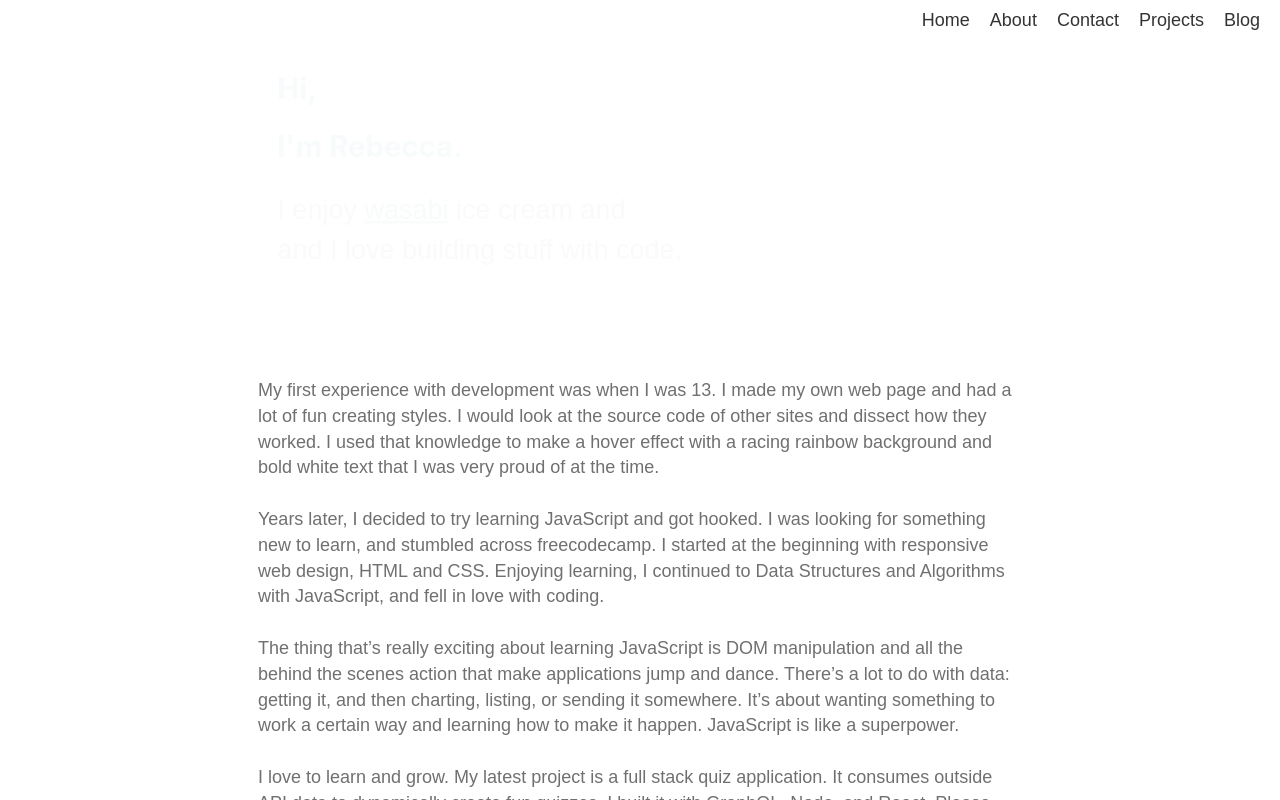
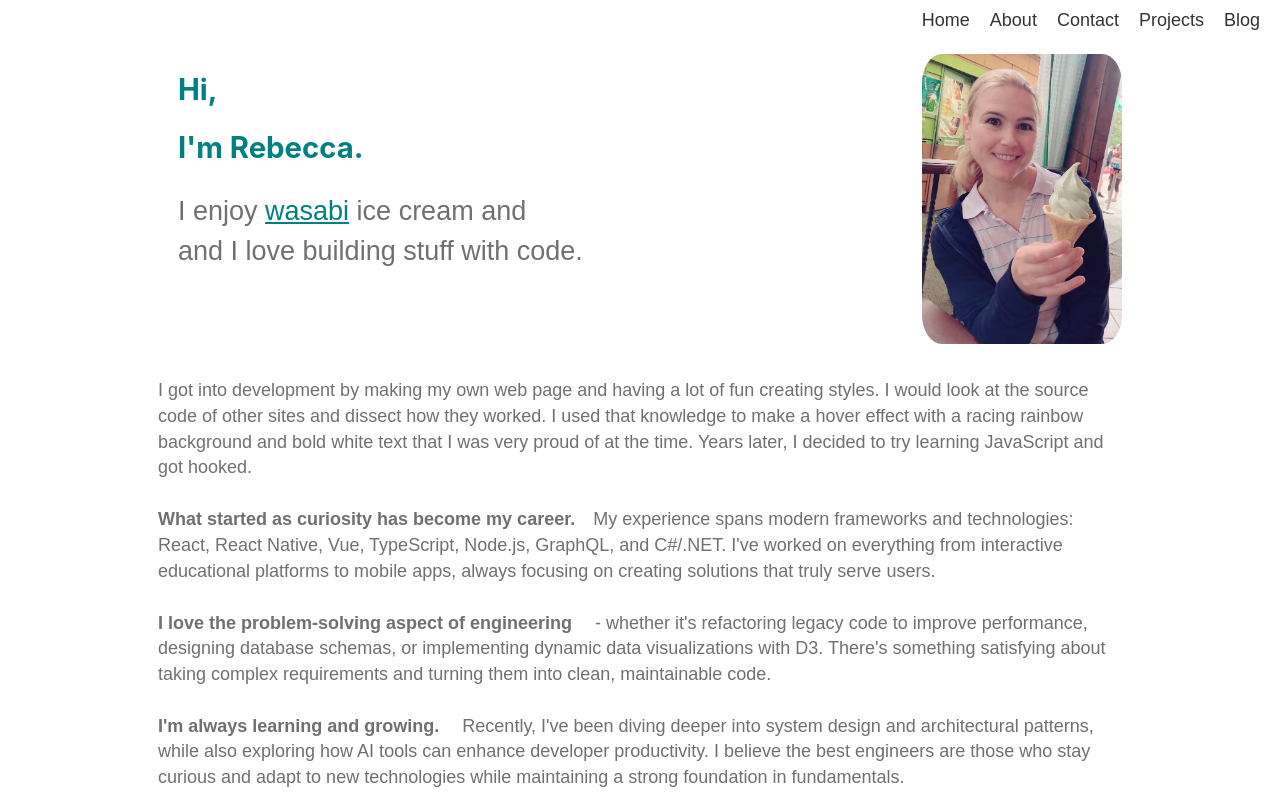
Before and after one commit to rebecca1231/portfolio2, a React (Vite) app: page /about in a window 1280 px wide. Built offline with nearby package versions, Linux system fonts and the light colour scheme.

Commit message:
update about me

```diff
--- a/src/Components/About.tsx
+++ b/src/Components/About.tsx
@@ -1,14 +1,11 @@
 import React, { useEffect, useRef } from 'react'
 import styled from 'styled-components'
 import { gsap } from 'gsap'
-// import { useHistory } from 'react-router-dom'
-
 import wasabi from '../assets/wasabi.webp'
-import { Link } from 'react-router-dom'
 
 const Container = styled.div`
   margin: 0 auto;
-  max-width: 800px;
+  max-width: 1000px;
   padding: 1rem;
   line-height: 1.5;
   font-size: 1rem;
@@ -73,17 +70,26 @@ export function About() {
   const topRef = useRef(null)
   const wasabiRef = useRef(null)
   useEffect(() => {
-    gsap.from(topRef.current, {
-      duration: 1,
+    gsap.set([topRef.current, topRef.current, wasabiRef.current], {
       autoAlpha: 0,
-      y: 20,
-      x: 20,
-    })
-    gsap.from(wasabiRef.current, {
-      duration: 1,
-      autoAlpha: 0,
+      y: 0,
+      x: 0,
     })
   }, [])
+  useEffect(() => {
+    if (topRef.current && wasabiRef.current) {
+      gsap.to(topRef.current, {
+        duration: 1,
+        autoAlpha: 1,
+        y: 20,
+        x: 20,
+      })
+      gsap.to(wasabiRef.current, {
+        duration: 1,
+        autoAlpha: 1,
+      })
+    }
+  }, [topRef.current, wasabiRef.current])
 
   return (
     <Container>
@@ -96,39 +102,38 @@ export function About() {
             and I love building stuff with code.
           </p>
         </div>
-        <div className='image-container' ref={wasabiRef}>
-          <img className='face' src={wasabi} alt='face' />
+        <div ref={wasabiRef}>
+          <img style={{ visibility: 'visible', opacity: 1 }} src={wasabi} alt='face' />
         </div>
       </Me>
       <div>
         <p>
-          My first experience with development was when I was 13. I made my own web page and had a lot of fun creating
-          styles. I would look at the source code of other sites and dissect how they worked. I used that knowledge to
-          make a hover effect with a racing rainbow background and bold white text that I was very proud of at the time.
+          I got into development by making my own web page and having a lot of fun creating styles. I would look at the
+          source code of other sites and dissect how they worked. I used that knowledge to make a hover effect with a
+          racing rainbow background and bold white text that I was very proud of at the time. Years later, I decided to
+          try learning JavaScript and got hooked.
+        </p>
+
+        <p>
+          <b className={'pr-2'}>What started as curiosity has become my career.</b>My experience spans modern frameworks
+          and technologies: React, React Native, Vue, TypeScript, Node.js, GraphQL, and C#/.NET. I've worked on
+          everything from interactive educational platforms to mobile apps, always focusing on creating solutions that
+          truly serve users.
         </p>
         <p>
-          Years later, I decided to try learning JavaScript and got hooked. I was looking for something new to learn,
-          and stumbled across freecodecamp. I started at the beginning with responsive web design, HTML and CSS.
-          Enjoying learning, I continued to Data Structures and Algorithms with JavaScript, and fell in love with
-          coding.{' '}
+          <b className={'pr-2'}>I love the problem-solving aspect of engineering </b>- whether it's refactoring legacy
+          code to improve performance, designing database schemas, or implementing dynamic data visualizations with D3.
+          There's something satisfying about taking complex requirements and turning them into clean, maintainable code.
         </p>
         <p>
-          The thing that’s really exciting about learning JavaScript is DOM manipulation and all the behind the scenes
-          action that make applications jump and dance. There’s a lot to do with data: getting it, and then charting,
-          listing, or sending it somewhere. It’s about wanting something to work a certain way and learning how to make
-          it happen. JavaScript is like a superpower.
+          <b className={'pr-2'}>I'm always learning and growing. </b>Recently, I've been diving deeper into system
+          design and architectural patterns, while also exploring how AI tools can enhance developer productivity. I
+          believe the best engineers are those who stay curious and adapt to new technologies while maintaining a strong
+          foundation in fundamentals.
         </p>
         <p>
-          I love to learn and grow. My latest project is a full stack quiz application. It consumes outside API data to
-          dynamically create fun quizzes. I built it with GraphQL, Node, and React. Please check it out{' '}
-          <Link target='_blank' rel='noopener noreferrer' to='/projects/movie-quiz'>
-            here
-          </Link>
-          .
-        </p>
-        <p>
-          I'm always interested in working with positive people on interesting projects. I'm currently writing front end
-          code with Vue for an awesome ed tech startup.
+          I'm always interested in working with positive people on interesting projects. Let's connect and see what we
+          can build together.
         </p>
       </div>
     </Container>
--- a/src/Components/Landing.tsx
+++ b/src/Components/Landing.tsx
@@ -10,16 +10,13 @@ import { Contact } from './Contact'
 import { Link } from 'react-router-dom'
 
 const Container = styled.div`
-  max-width: 1000px;
+  max-width: 1020px;
   margin: auto;
   color: #585858;
 
   .textBox {
     max-width: 500px;
     margin: 0 auto;
-  }
-  .px-2 {
-    padding: 0 10px;
   }
 `
 
@@ -28,13 +25,16 @@ const FlexContainer = styled.div`
   flex-direction: row;
   justify-content: space-between;
   flex-wrap: wrap;
+  gap: 20px;
   p {
     font-size: 1rem;
     line-height: 1.5;
     color: #707070;
+    margin: 10px;
 
-    @media (max-width: 750px) {
+    @media (max-width: 1000px) {
       display: block;
+      margin: 1rem auto;
     }
   }
 `
@@ -149,17 +149,15 @@ export function Landing() {
         <FlexContainer>
           <div className='textBox'>
             <p>
-              I’m a Software Engineer. I love learning and building.
-              <br />
-              <br />
-              As I’ve grown as a engineer, I've been mentored by senior engineers who have raised my standards and
-              expectations.
+              I'm a Software Engineer with expertise in mobile development, UI/UX design, and backend architecture. I
+              love learning and building scalable solutions that drive user success. As I've grown as an engineer, I've
+              been mentored by senior engineers who have raised my standards - and now I get to mentor others too.
             </p>
           </div>
           <div className='textBox'>
             <p>
-              I have experience building applications from the ground up, and have learned to build reusable components,
-              like the modals in my project Opine. I keep learning to write better, cleaner code.{' '}
+              I have experience building applications from the ground up - from full stack platforms to React Native
+              mobile apps. I keep learning to write better code faster, while helping my team do the same.
             </p>
           </div>
         </FlexContainer>
@@ -169,8 +167,9 @@ export function Landing() {
           </Link>
         </div>
       </div>
-      <div style={{ marginTop: '2rem' }} ref={cardsRef}>
+      <div className={'ui container'} style={{ marginTop: '2rem' }} ref={cardsRef}>
         <h2>What I've been working on </h2>
+
         <FlexContainer>
           <Card
             title={project1.title}
--- a/src/Components/ProjectCards/Card.tsx
+++ b/src/Components/ProjectCards/Card.tsx
@@ -4,7 +4,7 @@ import styled from 'styled-components'
 import { Link } from 'react-router-dom'
 
 const CarDiv = styled.div`
-  max-width: 400px;
+  max-width: 500px;
   padding: 10px;
   margin: 0 auto 1rem;
   overflow: hidden;
--- a/src/styles/index.scss
+++ b/src/styles/index.scss
@@ -619,6 +619,12 @@ pre tt:after {
   padding-left: 0.5rem;
   padding-right: 0.5rem;
 }
+.pr-2{
+  padding-right: 1rem;
+}
+.pl-2{
+  padding-left: 1rem;
+}
 @media only screen and (max-width: 480px) {
   html {
     font-size: 100%;
```
